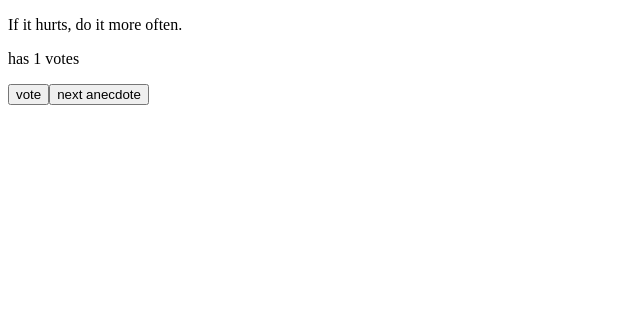
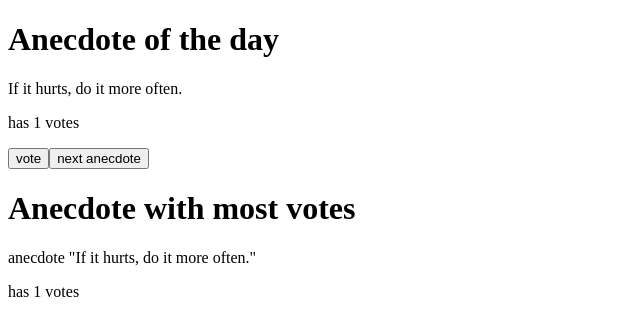
Before and after one commit to dildorababaerova/suttu, a React (Vite) app in the folder part1/: page / in a window 1280 px wide. Both pictures are taken after a click on the button "vote". Shown: the top 336 px of the page, without its empty margins (0-640 px from the left). Built offline with nearby package versions, Linux system fonts and the light colour scheme.

Commit message:
part1 exercise 1.14 done

```diff
--- a/part1/src/App.jsx
+++ b/part1/src/App.jsx
@@ -20,6 +20,8 @@
     setSelected(randomIndex)
   }
 
+
+
   const handleVotes = () => {
     const newVotes = [...votes]
     console.log(newVotes)
@@ -28,12 +30,27 @@
     setVotes(newVotes)
     console.log(newVotes)
   }
+
+  const maxVotes= Math.max(...votes)
+  console.log(maxVotes)
+  const maxIndex = votes.indexOf(maxVotes)
+  console.log(maxIndex)
+
   return (
     <div>
+      <h1>Anecdote of the day</h1>
         <p>{anecdotes[selected]}</p>
         <p>has {votes[selected]} votes</p>
         <button onClick={handleVotes} >vote</button>
       <button onClick={handleSelectedAnecdote}>next anecdote</button>
+      {maxVotes>0 ? (
+        <>
+      <h1>Anecdote with most votes</h1>
+      <p>anecdote "{anecdotes[maxIndex]}"</p>
+        <p> has {maxVotes} votes</p>
+        </>
+        ): ''
+        }
     </div>
   )
 }
```
